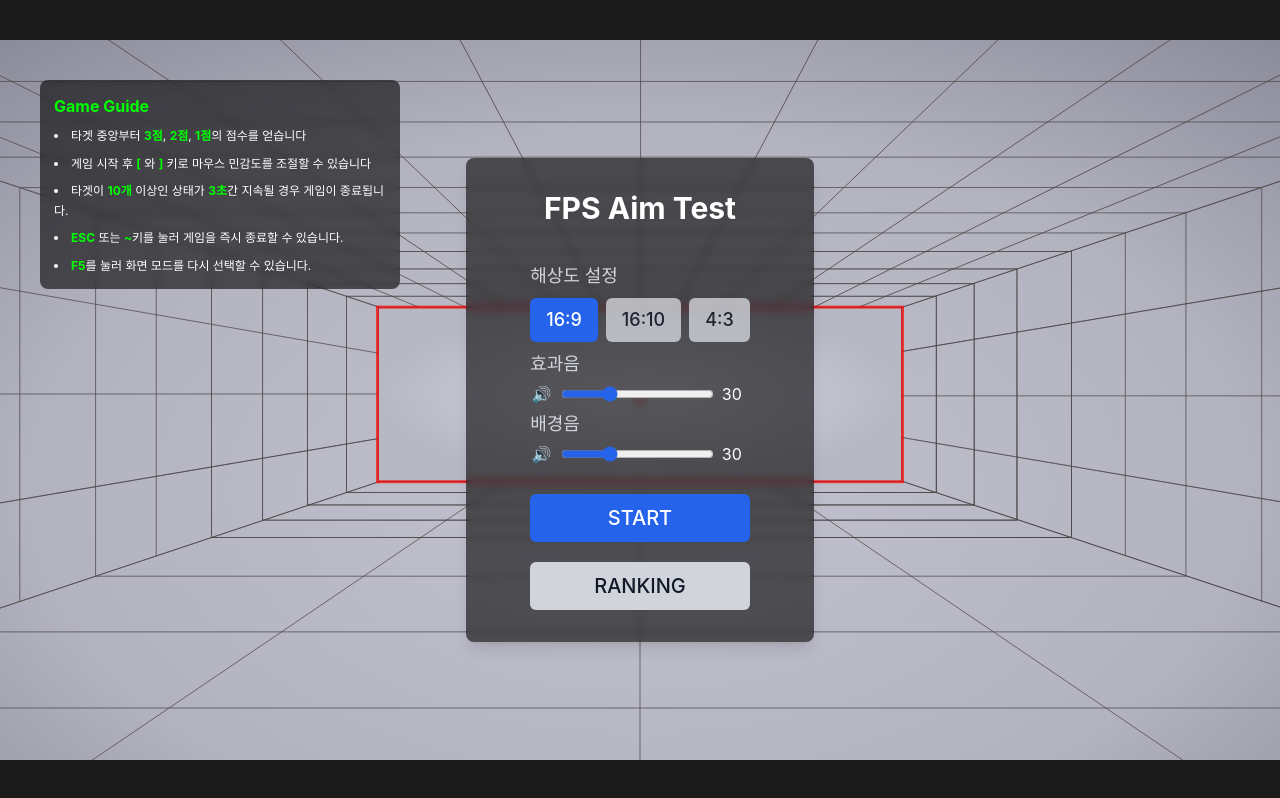
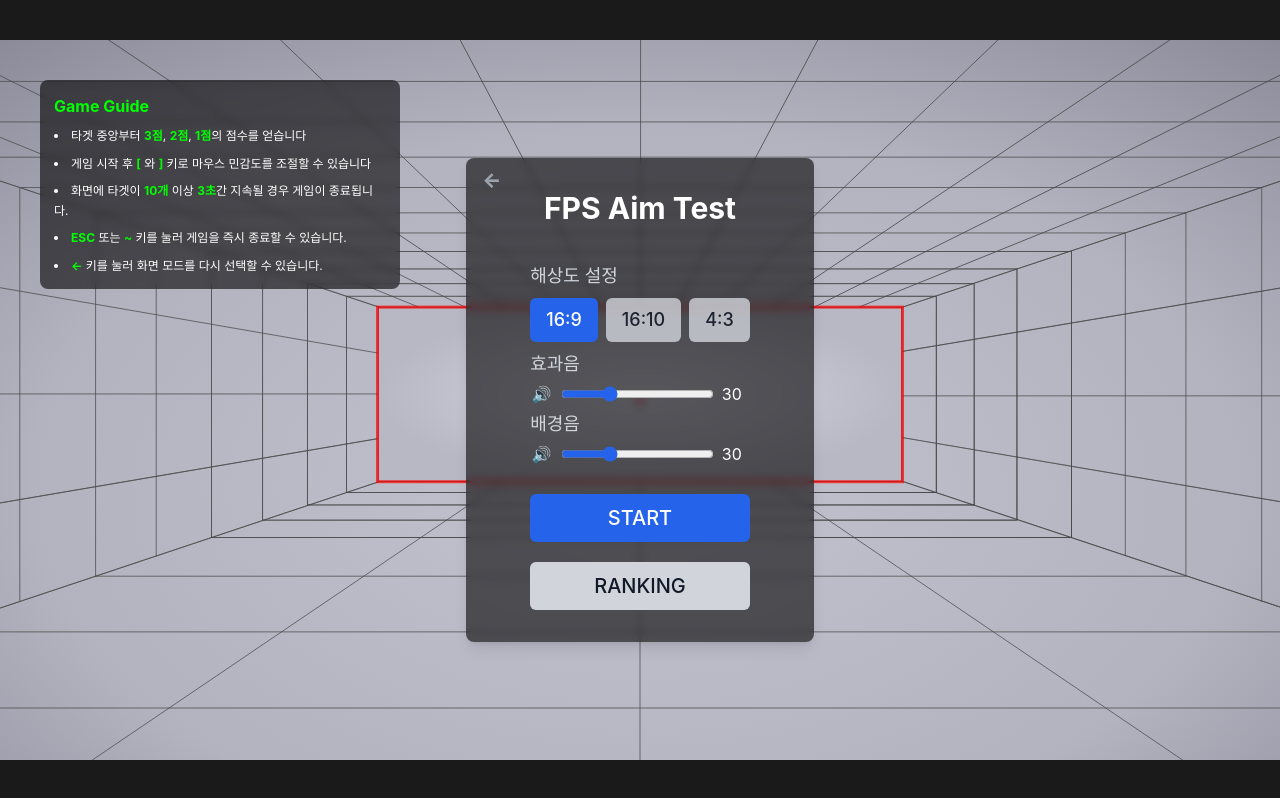
Before and after one commit to Donghunn-Lee/aimtest, a React (Create React App) app: page / in a window 1280 px wide. Both pictures are taken after a click on the button "전체화면 모드". Built offline with nearby package versions, Linux system fonts and the light colour scheme.

Commit message:
feat: 시작 메뉴 뒤로 가기 버튼 추가
- 메인 페이지에서 화면 모드 선택 이후 모드 변경 방법을 고민
- 시작 메뉴에 전체 화면 버튼을 추가하는 것보다 메인 페이지 이동 버튼이
  더 자연스럽다고 판단하여 추가

```diff
--- a/src/App.tsx
+++ b/src/App.tsx
@@ -12,6 +12,10 @@ function App() {
 
   const handleGameModeChange = useCallback((newMode: GameMode) => {
     setGameMode(newMode);
+  }, []);
+
+  const handleBackToMain = useCallback(() => {
+    setGameMode(null);
   }, []);
 
   return (
@@ -95,6 +99,7 @@ function App() {
         <GameWorld
           gameMode={gameMode}
           onGameModeChange={handleGameModeChange}
+          onBackToMain={handleBackToMain}
         />
       )}
     </div>
--- a/src/components/game/core/GameWorld.tsx
+++ b/src/components/game/core/GameWorld.tsx
@@ -51,6 +51,7 @@ import { TARGET_DEFAULT } from '@/constants/target';
 export interface GameWorldProps {
   gameMode: GameMode;
   onGameModeChange?: (mode: GameMode) => void;
+  onBackToMain: () => void;
 }
 
 export interface GameRuntimeRef {
@@ -62,7 +63,11 @@ export interface GameRuntimeRef {
  * 게임 창을 관리하는 메인 컴포넌트
  *
  */
-export const GameWorld = ({ gameMode, onGameModeChange }: GameWorldProps) => {
+export const GameWorld = ({
+  gameMode,
+  onGameModeChange,
+  onBackToMain,
+}: GameWorldProps) => {
   const canvasRef = useRef<HTMLCanvasElement>(null);
   const targetsRef = useRef<Target[]>([]);
   const gameRuntimeRef = useRef<GameRuntimeRef>({
@@ -242,7 +247,7 @@ export const GameWorld = ({ gameMode, onGameModeChange }: GameWorldProps) => {
   return (
     <main
       ref={containerRef}
-      className={`relative flex h-full w-full items-center justify-center overflow-hidden bg-black`}
+      className={`overflow-hidde relative flex h-full w-full items-center justify-center`}
     >
       <div
         className="relative flex h-full max-h-[100vh] w-auto max-w-[100vw] items-center justify-center"
@@ -277,6 +282,7 @@ export const GameWorld = ({ gameMode, onGameModeChange }: GameWorldProps) => {
                 key="start"
                 onStart={handleGameStart}
                 onRanking={() => setIsRankingOpen(true)}
+                onBackToMain={onBackToMain}
                 selectedResolution={selectedResolution}
                 onResolutionChange={setSelectedResolution}
                 volumeState={volumeState}
--- a/src/components/game/menu/StartMenu.tsx
+++ b/src/components/game/menu/StartMenu.tsx
@@ -10,6 +10,7 @@ import { VolumeState, VolumeActions } from '@/hooks/useVolume';
 interface StartMenuProps {
   onStart: () => void;
   onRanking: () => void;
+  onBackToMain: () => void;
   selectedResolution: Resolution;
   onResolutionChange: (resolution: Resolution) => void;
   volumeState: VolumeState;
@@ -19,6 +20,7 @@ interface StartMenuProps {
 const StartMenu = ({
   onStart,
   onRanking,
+  onBackToMain,
   selectedResolution,
   onResolutionChange,
   volumeState,
@@ -26,7 +28,13 @@ const StartMenu = ({
 }: StartMenuProps) => {
   return (
     <PanelOverlay>
-      <div className="flex flex-col items-center justify-center space-y-2 px-1 md:px-1 lg:space-y-4 lg:px-6 xl:space-y-6 xl:text-ellipsis xl:px-8">
+      <button
+        onClick={onBackToMain}
+        className="absolute left-4 top-2 text-xl font-extrabold text-gray-400 transition-colors hover:text-white"
+      >
+        ←
+      </button>
+      <div className="relative flex flex-col items-center justify-center space-y-2 px-1 md:px-1 lg:space-y-4 lg:px-6 xl:space-y-6 xl:text-ellipsis xl:px-8">
         <h2 className="mb-2 text-center text-lg font-bold text-white md:mb-3 md:text-lg lg:text-2xl xl:text-3xl">
           FPS Aim Test
         </h2>
--- a/src/components/game/ui/GameGuide.tsx
+++ b/src/components/game/ui/GameGuide.tsx
@@ -33,17 +33,17 @@ const GameGuide = () => {
           조절할 수 있습니다
         </li>
         <li className={styles.listItem}>
-          타겟이 <span className={styles.highlight}>10개</span> 이상인 상태가{' '}
+          화면에 타겟이 <span className={styles.highlight}>10개</span> 이상{' '}
           <span className={styles.highlight}>3초</span>간 지속될 경우 게임이
           종료됩니다.
         </li>
         <li className={styles.listItem}>
           <span className={styles.highlight}>ESC</span> 또는{' '}
-          <span className={styles.highlight}>~</span>키를 눌러 게임을 즉시
+          <span className={styles.highlight}>~</span> 키를 눌러 게임을 즉시
           종료할 수 있습니다.
         </li>
         <li className={styles.listItem}>
-          <span className={styles.highlight}>F5</span>를 눌러 화면 모드를 다시
+          <span className={styles.highlight}>←</span> 키를 눌러 화면 모드를 다시
           선택할 수 있습니다.
         </li>
       </ul>
```
